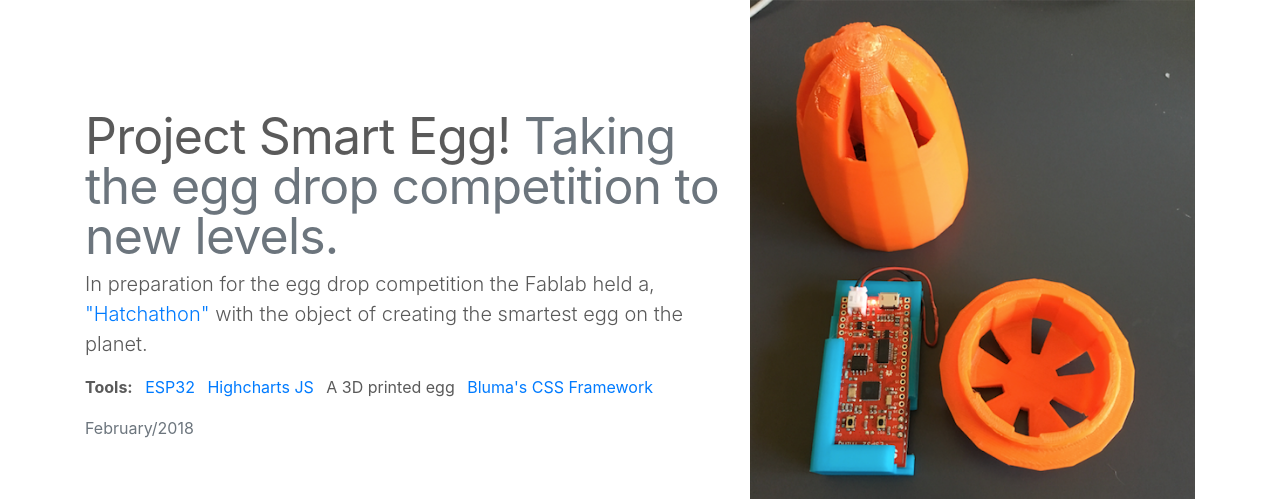
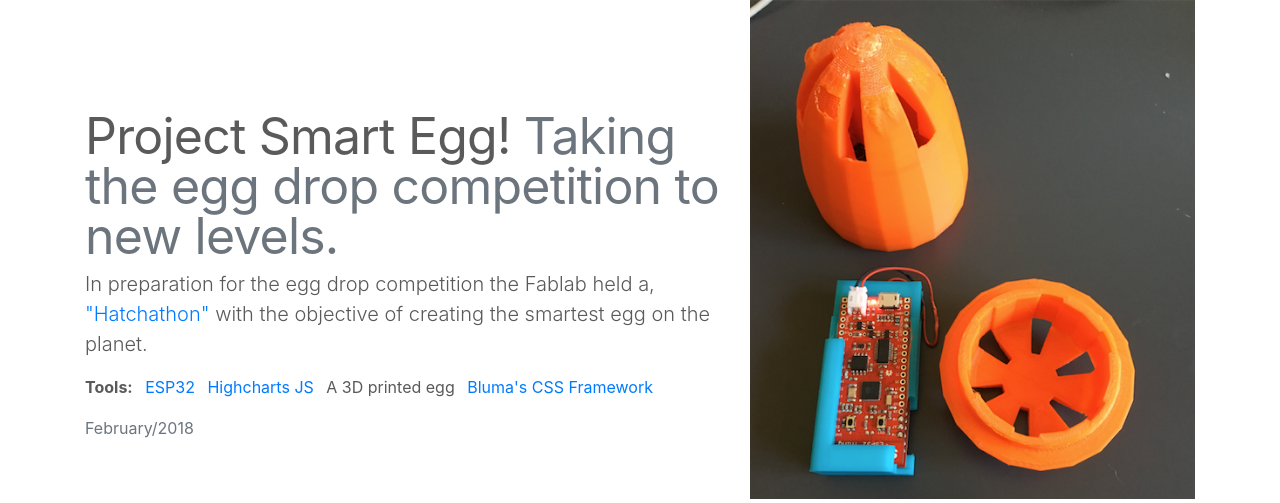
Before and after one commit to schretzilla/website, a Django app: page / in a window 1280 px wide. Shown: the part 4013-4516 px from the top of the page. Run offline with Django 3.2, Linux system fonts and the light colour scheme; some libraries are stand-ins or nearby versions.

Commit message:
Updated date on projects page. Fixed typo in smart egg desc

```diff
--- a/portfolio/templates/portfolio/base.html
+++ b/portfolio/templates/portfolio/base.html
@@ -41,7 +41,7 @@
     <div class="container">
         <footer class="footer">
             <div class="pull-right">
-                <p class="text-muted">Updated: 1/2018</p>
+                <p class="text-muted">Updated: 6/2018</p>
             </div>
         </footer>
     </div>
--- a/portfolio/templates/portfolio/home.html
+++ b/portfolio/templates/portfolio/home.html
@@ -239,7 +239,7 @@
           <h2 class="featurette-heading">Project Smart Egg! <span class="text-muted">Taking the egg drop competition to new levels.</span></h2>
           <p class="lead">In preparation for the egg drop competition the Fablab held a,
               <a href="{% url 'portfolio:smart-egg' %}" target="_blank">"Hatchathon"</a>
-               with the object of creating the smartest egg on the planet.
+               with the objective of creating the smartest egg on the planet.
             </p>
             <ul class="list-inline">
                 <li class="list-inline-item"><strong>Tools: </strong></li>
```
